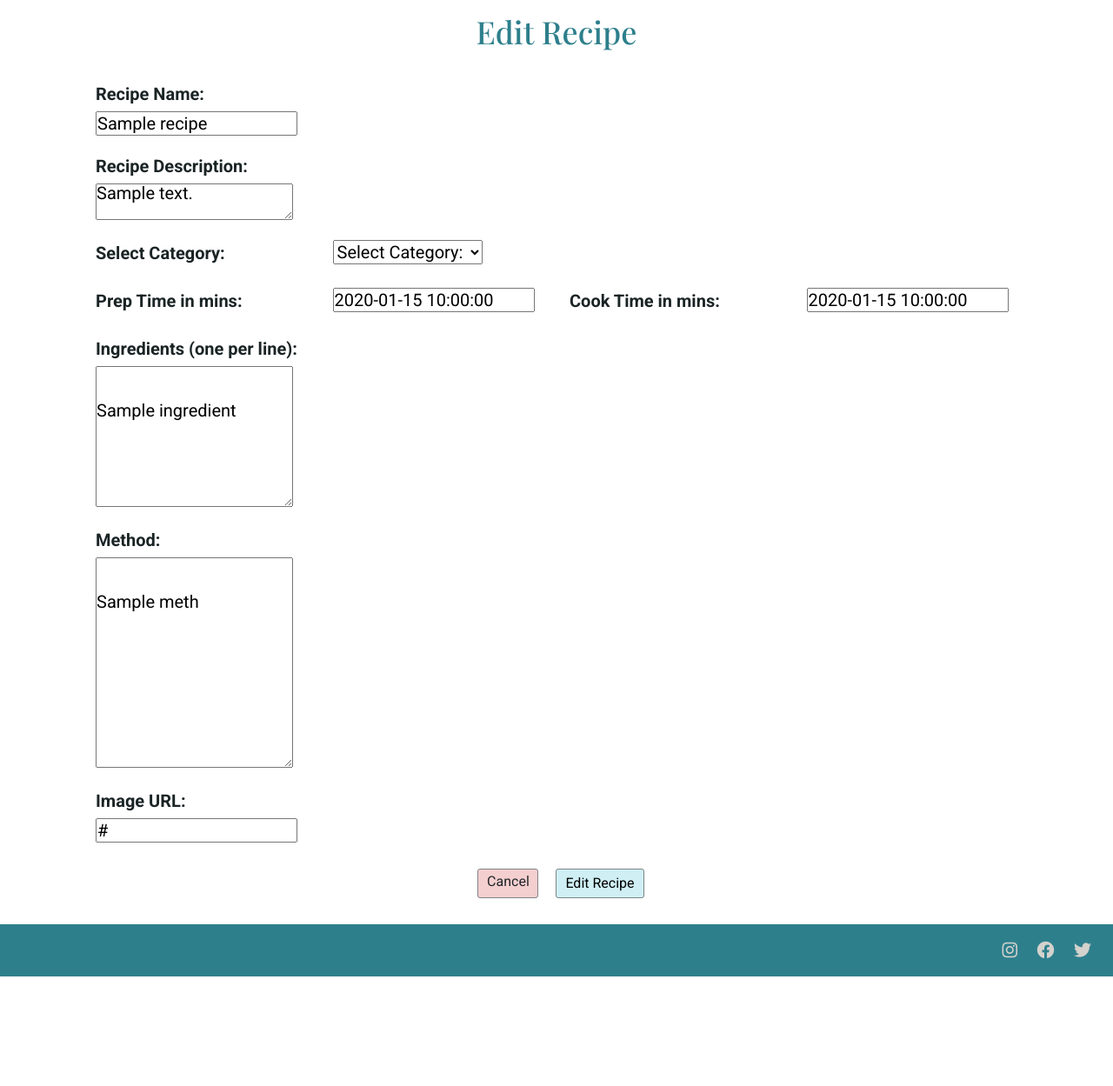
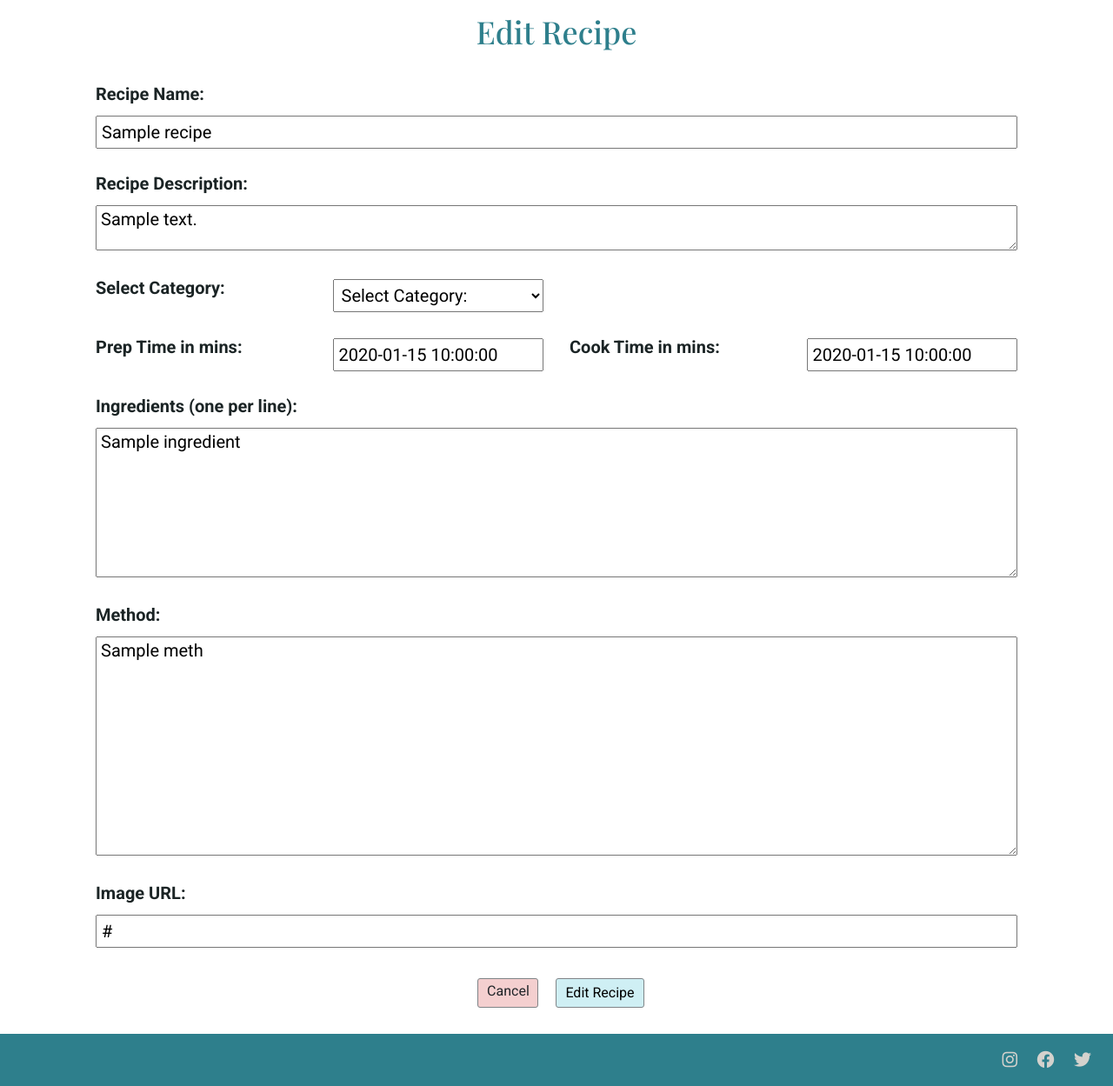
Before and after one commit to Sharon-B/Recipe-Box, a Flask app: template templates/edit_recipe.html in a window 1280 px wide. Shown: the part 75-1324 px from the top of the page at 87% size. Before the commit the page ends 1198 px from the top, so only its background shows below. Run offline with Flask 2, Linux system fonts and the light colour scheme; the template is opened without the code that fills it: most values are stand-ins (such as "Sample title", 1, 10 or a date in 2020); some libraries are stand-ins or nearby versions.

Commit message:
Update layout & remove whitespace in edit_recipe.html

```diff
--- a/templates/edit_recipe.html
+++ b/templates/edit_recipe.html
@@ -15,7 +15,7 @@
                 </div>
                 <div class="col-12 form-recipe-name form-input">
                     <input id="recipe_name" name="recipe_name" type="text" minlength="5" maxlength="45"
-                        value="{{ recipe.recipe_name }}" class="add-recipe validate" pattern="^[a-zA-Z0-9_][a-zA-Z0-9_ ]*[a-zA-Z0-9_]{5,45}$" required>
+                        value="{{ recipe.recipe_name }}" class="add-recipe input-field validate" pattern="^[a-zA-Z0-9_][a-zA-Z0-9_ ]*[a-zA-Z0-9_]{5,45}$" required>
                 </div>
             </div>
             <!-- Recipe Description -->
@@ -24,7 +24,7 @@
                     <label for="recipe_description" class="form-label">Recipe Description:</label>
                 </div>
                 <div class="col-12 form-recipe-name form-input">
-                    <textarea name="recipe_description" id="recipe_description" class="add-recipe validate"
+                    <textarea name="recipe_description" id="recipe_description" class="add-recipe input-field validate"
                         placeholder="Recipe description" minlength="5" maxlength="150" required>
                         {{- recipe.recipe_description }}
                     </textarea>
@@ -36,7 +36,7 @@
                     <label for="category_name" class="form-label">Select Category:</label>
                 </div>
                 <div class="col-sm-12 col-md-3 category-select form-input">
-                    <select id="category_name" class="add-recipe validate" name="category_name" form="add-recipe-form" required>
+                    <select id="category_name" class="add-recipe input-field validate" name="category_name" form="add-recipe-form" required>
                         <option value="" class="disabled">Select Category:</option>
                         {% for category in categories %}
                             {% if category.category_name == recipe.category_name %}
@@ -55,7 +55,7 @@
                 </div>
                 <div class="col-sm-6 col-md-3 form-prep form-input">
                     <input id="prep_time" name="prep_time" type="text" minlength="3" maxlength="10"
-                        pattern="^[a-zA-Z0-9_][a-zA-Z0-9_ ]*[a-zA-Z0-9_]{3,10}$" class="add-recipe validate" value="{{ recipe.prep_time }}" required>
+                        pattern="^[a-zA-Z0-9_][a-zA-Z0-9_ ]*[a-zA-Z0-9_]{3,10}$" class="add-recipe input-field validate" value="{{ recipe.prep_time }}" required>
                 </div>
                 <!-- Cook Time -->
                 <div class="col-sm-6 col-md-3">
@@ -63,7 +63,7 @@
                 </div>
                 <div class="col-sm-6 col-md-3 form-prep form-input">
                     <input id="cook_time" name="cook_time" type="text" minlength="3" maxlength="10"
-                        pattern="^[a-zA-Z0-9_][a-zA-Z0-9_ ]*[a-zA-Z0-9_]{3,10}$" class="add-recipe validate" value="{{ recipe.cook_time }}" required>
+                        pattern="^[a-zA-Z0-9_][a-zA-Z0-9_ ]*[a-zA-Z0-9_]{3,10}$" class="add-recipe input-field validate" value="{{ recipe.cook_time }}" required>
                 </div>
             </div>
             <!-- Ingredients -->
@@ -72,10 +72,8 @@
                     <label for="ingredients" class="form-label">Ingredients (one per line):</label>
                 </div>
                 <div class="col-12 form-ingredients form-input">
-                    <textarea name="ingredients" id="ingredients" class="add-recipe ws-pw validate" rows="8" required>
-                        {% for ingredient in recipe.ingredients %}
-                            &#13;&#10; {{- ingredient -}} &#13;&#10;
-                        {% endfor %}
+                    <textarea name="ingredients" id="ingredients" class="add-recipe input-field ws-pw validate" rows="8" required>
+                        {%- for ingredient in recipe.ingredients -%}{{ ingredient }}{%- endfor -%}
                     </textarea>
                 </div>
             </div>
@@ -86,10 +84,8 @@
                     <label for="method" class="form-label">Method:</label>
                 </div>
                 <div class="col-12 form-method form-input">
-                    <textarea name="method" id="method" class="add-recipe ws-pw validate" rows="12" required>
-                        {% for meth in recipe.method %}
-                            &#13;&#10; {{- meth -}} &#13;&#10;
-                        {% endfor %}
+                    <textarea name="method" id="method" class="add-recipe input-field ws-pw validate" rows="12" required>
+                        {%- for meth in recipe.method -%}{{ meth }}{%- endfor -%}
                     </textarea>
                 </div>
             </div>
@@ -99,7 +95,7 @@
                     <label for="recipe_url" class="form-label">Image URL:</label>
                 </div>
                 <div class="col-12 form-image-url form-input">
-                    <input id="recipe_url" name="recipe_url" type="text" class="add-recipe validate"
+                    <input id="recipe_url" name="recipe_url" type="text" class="add-recipe input-field validate"
                         value="{{ recipe.recipe_url }}" required>
                 </div>
             </div>
```
